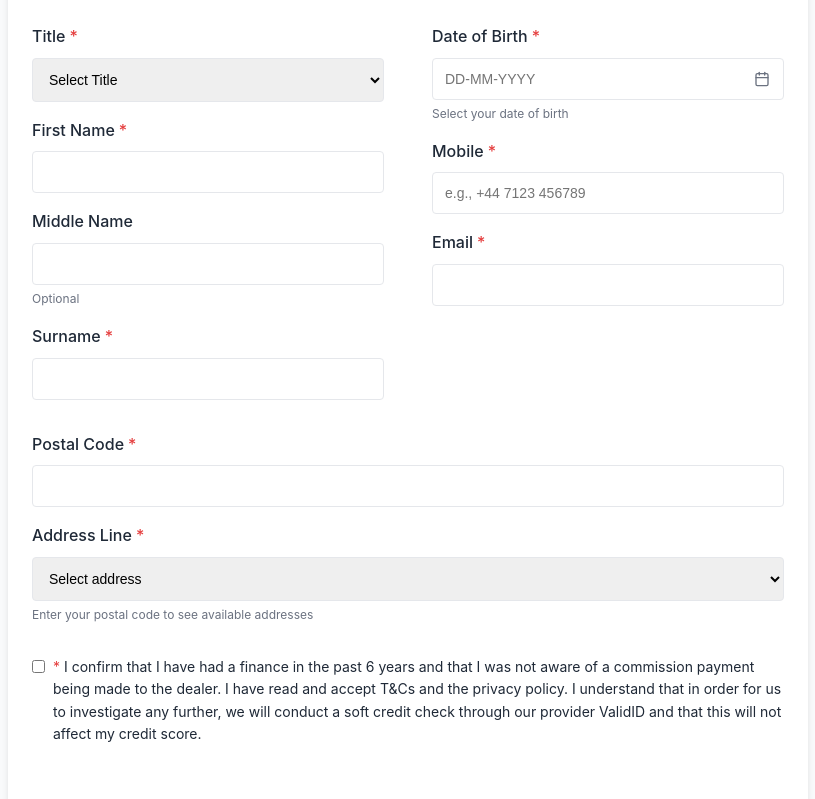
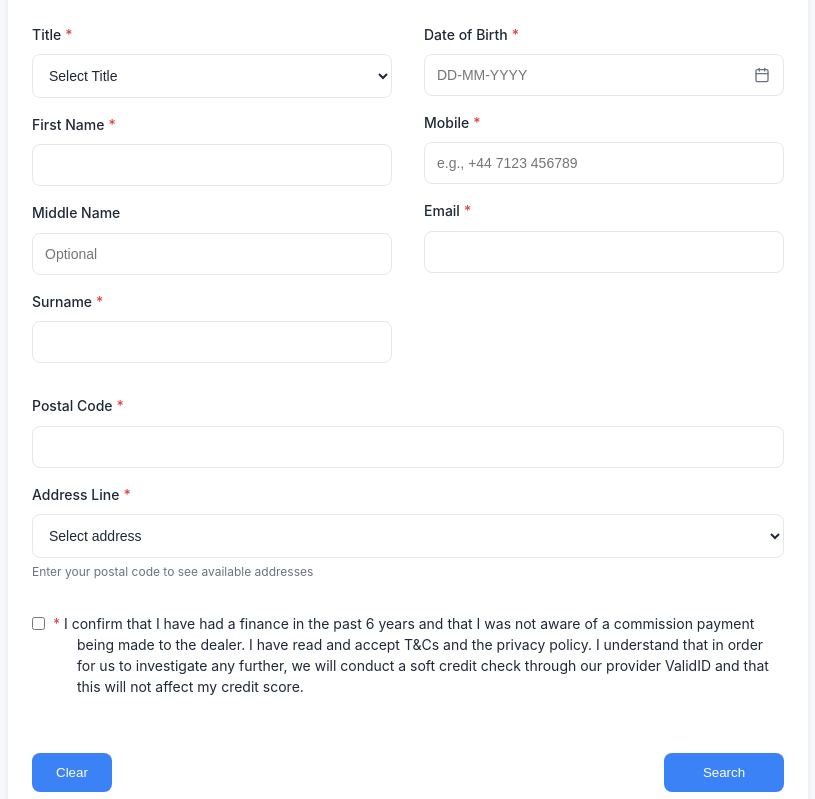
Before and after one commit to mastercode-io/cml_client_portal, a React (Create React App) app in the folder src/frontend/: page / in a window 1280 px wide. Shown: the part 200-999 px from the top of the page, without its empty margins (232-1047 px from the left). Built offline with nearby package versions, Linux system fonts and the light colour scheme.

Commit message:
Restore previous button styles and improve form layout

```diff
--- a/src/frontend/src/components/CreditSearchForm.css
+++ b/src/frontend/src/components/CreditSearchForm.css
@@ -22,32 +22,38 @@
   display: flex;
   justify-content: center;
   padding: 2rem 1rem;
+  background-color: var(--background);
+  min-height: calc(100vh - 80px);
 }
 
 .credit-search-card {
-  background-color: white;
-  border-radius: 0.5rem;
-  box-shadow: 0 4px 6px rgba(0, 0, 0, 0.1);
+  background-color: var(--card);
+  border-radius: var(--radius);
+  box-shadow: var(--shadow-lg);
   width: 100%;
   max-width: 800px;
   overflow: hidden;
+  transition: all 0.3s ease;
 }
 
 .card-header {
   padding: 1.5rem;
+  border-bottom: 1px solid var(--border);
   background-color: var(--primary);
   color: white;
+  text-align: center;
 }
 
 .card-title {
   font-size: 1.5rem;
-  font-weight: 600;
+  font-weight: 700;
   margin-bottom: 0.5rem;
 }
 
 .card-description {
   font-size: 0.875rem;
   opacity: 0.9;
+  line-height: 1.5;
 }
 
 .credit-search-form {
@@ -68,11 +74,11 @@
   }
 
   .left-column {
-    margin-right: 1rem;
+    margin-right: 0.5rem;
   }
 
   .right-column {
-    margin-left: 1rem;
+    margin-left: 0.5rem;
   }
 }
 
@@ -97,6 +103,7 @@
   margin-bottom: 0.5rem;
   font-weight: 500;
   color: var(--text-dark);
+  font-size: 0.875rem;
 }
 
 .form-label span {
@@ -109,20 +116,22 @@
   width: 100%;
   padding: 0.75rem;
   border: 1px solid var(--border);
-  border-radius: 0.25rem;
+  border-radius: var(--radius);
   font-size: 0.875rem;
   transition: border-color 0.2s;
+  color: var(--text-dark);
+  background-color: var(--card);
 }
 
 .form-input:focus,
 .form-select:focus {
   outline: none;
   border-color: var(--primary);
-  box-shadow: 0 0 0 3px rgba(var(--primary-rgb), 0.2);
+  box-shadow: 0 0 0 3px var(--border-focus);
 }
 
 .form-input-error {
-  border-color: #e53e3e;
+  border-color: var(--error);
 }
 
 .form-help-text {
@@ -135,7 +144,7 @@
 .form-error {
   margin-top: 0.25rem;
   font-size: 0.75rem;
-  color: #e53e3e;
+  color: var(--error);
 }
 
 /* Checkbox styles */
@@ -153,11 +162,27 @@
 .checkbox-label {
   font-size: 0.875rem;
   color: var(--text-dark);
+  line-height: 1.5;
 }
 
 .checkbox-label span {
   color: #e53e3e; /* Red color for required asterisk */
   margin-right: 0.25rem;
+}
+
+/* Checkbox indentation */
+.checkbox-indent {
+  margin-left: 1.5rem;
+}
+
+.checkbox-indent input[type="checkbox"] {
+  margin-left: -1.5rem;
+}
+
+.checkbox-indent .checkbox-label {
+  text-indent: -1.5rem;
+  padding-left: 1.5rem;
+  display: inline-block;
 }
 
 /* Form actions */
@@ -191,14 +216,17 @@
 
 /* Button Styles */
 .button {
+  display: inline-flex;
+  align-items: center;
+  justify-content: center;
+  padding: 0.75rem 1.5rem;
+  font-weight: 500;
+  border-radius: var(--radius);
+  transition: all 0.2s ease;
+  cursor: pointer;
   background-color: var(--primary);
   color: white;
-  padding: 0.75rem 1.5rem;
   border: none;
-  border-radius: var(--radius);
-  font-weight: 600;
-  cursor: pointer;
-  transition: background-color 0.2s ease;
 }
 
 .button:hover {
--- a/src/frontend/src/components/CreditSearchForm.jsx
+++ b/src/frontend/src/components/CreditSearchForm.jsx
@@ -181,7 +181,7 @@ const CreditSearchForm = () => {
                     <FormField
                       label="Middle Name"
                       name="middleName"
-                      helpText="Optional"
+                      placeholder="Optional"
                       errors={errors}
                       touched={touched}
                     />
@@ -205,7 +205,6 @@ const CreditSearchForm = () => {
                       setFieldValue={setFieldValue}
                       minDate={new Date('1920-01-01')}
                       maxDate={new Date('2003-12-31')}
-                      helpText="Select your date of birth"
                     />
 
                     <FormField
@@ -258,6 +257,7 @@ const CreditSearchForm = () => {
                       errors={errors}
                       touched={touched}
                       labelFirst={false}
+                      className="checkbox-indent"
                     />
                   </div>
 
--- a/src/frontend/src/components/ui/checkbox-field.jsx
+++ b/src/frontend/src/components/ui/checkbox-field.jsx
@@ -27,7 +27,7 @@ const CheckboxField = ({
   const hasError = errors[name] && touched[name];
 
   return (
-    <div className={`form-field checkbox-field ${className}`}>
+    <div className={`checkbox-field ${className}`}>
       {labelFirst ? (
         <>
           <label htmlFor={name} className="checkbox-label">
--- a/src/frontend/src/components/ui/custom-button.jsx
+++ b/src/frontend/src/components/ui/custom-button.jsx
@@ -8,51 +8,63 @@ import React from 'react';
  * @param {Object} props - Component props
  * @param {string} props.variant - Button variant ('primary', 'outline', 'text')
  * @param {string} props.type - Button type ('button', 'submit', 'reset')
+ * @param {string} props.size - Button size ('sm', 'md', 'lg')
  * @param {boolean} props.disabled - Whether the button is disabled
  * @param {boolean} props.isLoading - Whether to show loading state
  * @param {function} props.onClick - Click handler function
  * @param {string} props.className - Additional CSS classes
  * @param {React.ReactNode} props.children - Button content
  */
-export const CustomButton = ({
+export function CustomButton({
+  type = 'button',
   variant = 'primary',
-  type = 'button',
+  size = 'md',
   disabled = false,
   isLoading = false,
+  className = '',
   onClick,
-  className = '',
   children,
-  ...props
-}) => {
-  const baseClasses = 'px-4 py-2 rounded font-medium transition-colors focus:outline-none focus:ring-2 focus:ring-offset-2';
+}) {
+  const baseClasses = 'button font-medium rounded-lg transition-all duration-200 flex items-center justify-center';
 
   const variantClasses = {
-    primary: 'bg-primary text-white hover:bg-primary-dark focus:ring-primary',
-    outline: 'border border-primary text-primary hover:bg-primary-light focus:ring-primary',
-    text: 'text-primary hover:bg-primary-light focus:ring-primary',
+    primary: 'bg-primary text-white hover:bg-primary-dark',
+    secondary: 'bg-gray-200 text-gray-800 hover:bg-gray-300',
+    outline: 'bg-transparent border border-primary text-primary hover:bg-primary hover:text-white',
   };
 
-  const classes = `${baseClasses} ${variantClasses[variant]} ${className} ${disabled ? 'opacity-50 cursor-not-allowed' : ''}`;
+  const sizeClasses = {
+    sm: 'py-2 px-3 text-sm',
+    md: 'py-3 px-5 text-base',
+    lg: 'py-4 px-6 text-lg',
+  };
+
+  const disabledClasses = disabled ? 'opacity-60 cursor-not-allowed' : 'cursor-pointer';
+
+  const classes = `${baseClasses} ${variantClasses[variant]} ${sizeClasses[size]} ${disabledClasses} ${className}`;
 
   return (
-    <button
-      type={type}
-      className={classes}
-      disabled={disabled || isLoading}
-      onClick={onClick}
-      {...props}
-    >
+    <button type={type} className={classes} disabled={disabled || isLoading} onClick={onClick}>
       {isLoading ? (
         <>
-          <span className="mr-2">Loading...</span>
-          <svg className="animate-spin h-4 w-4 inline" xmlns="http://www.w3.org/2000/svg" fill="none" viewBox="0 0 24 24">
+          <svg
+            className="animate-spin -ml-1 mr-2 h-4 w-4 text-current"
+            xmlns="http://www.w3.org/2000/svg"
+            fill="none"
+            viewBox="0 0 24 24"
+          >
             <circle className="opacity-25" cx="12" cy="12" r="10" stroke="currentColor" strokeWidth="4"></circle>
-            <path className="opacity-75" fill="currentColor" d="M4 12a8 8 0 018-8V0C5.373 0 0 5.373 0 12h4zm2 5.291A7.962 7.962 0 014 12H0c0 3.042 1.135 5.824 3 7.938l3-2.647z"></path>
+            <path
+              className="opacity-75"
+              fill="currentColor"
+              d="M4 12a8 8 0 018-8V0C5.373 0 0 5.373 0 12h4zm2 5.291A7.962 7.962 0 014 12H0c0 3.042 1.135 5.824 3 7.938l3-2.647z"
+            ></path>
           </svg>
+          Processing...
         </>
       ) : (
         children
       )}
     </button>
   );
-};
+}
```
